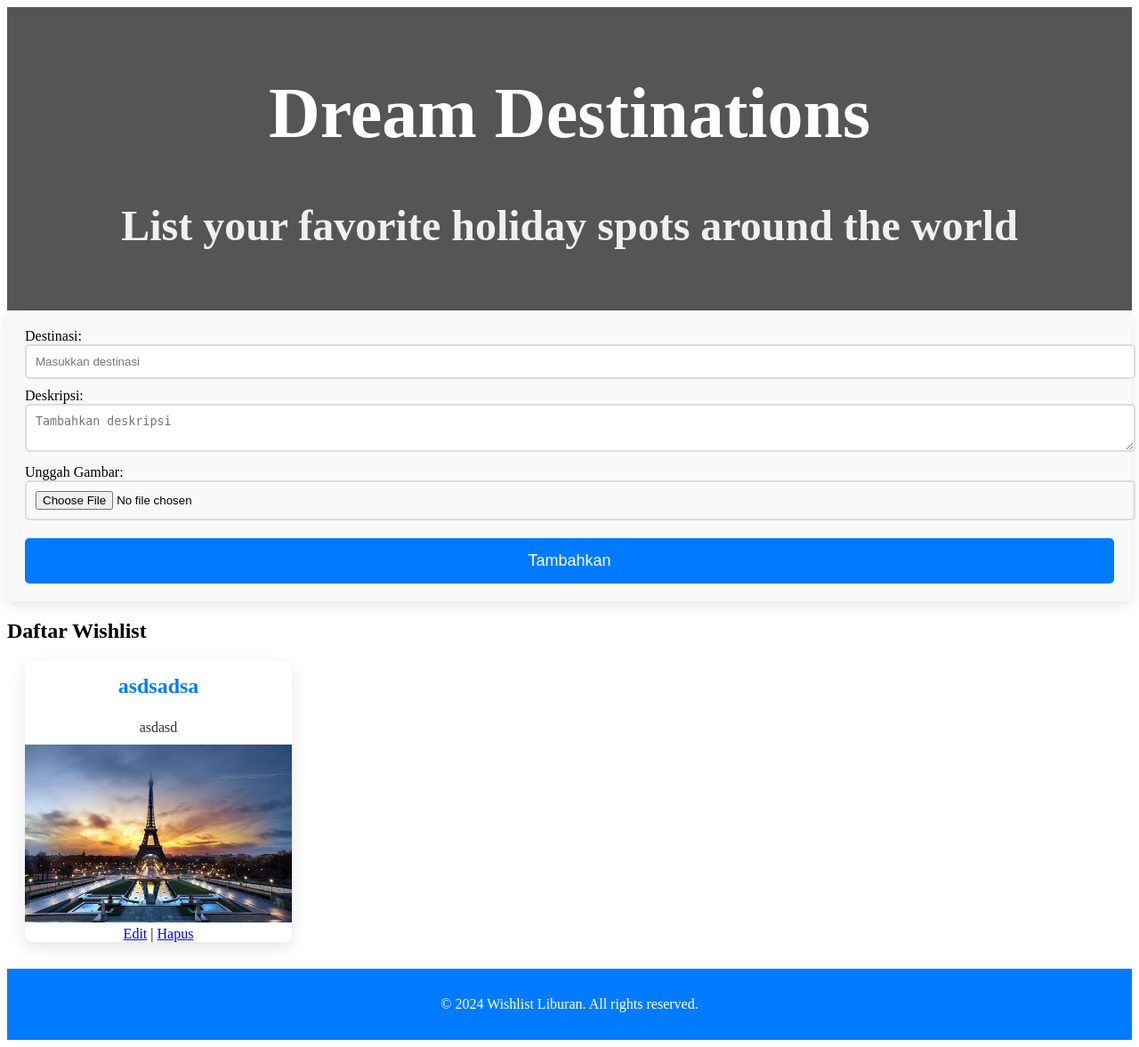
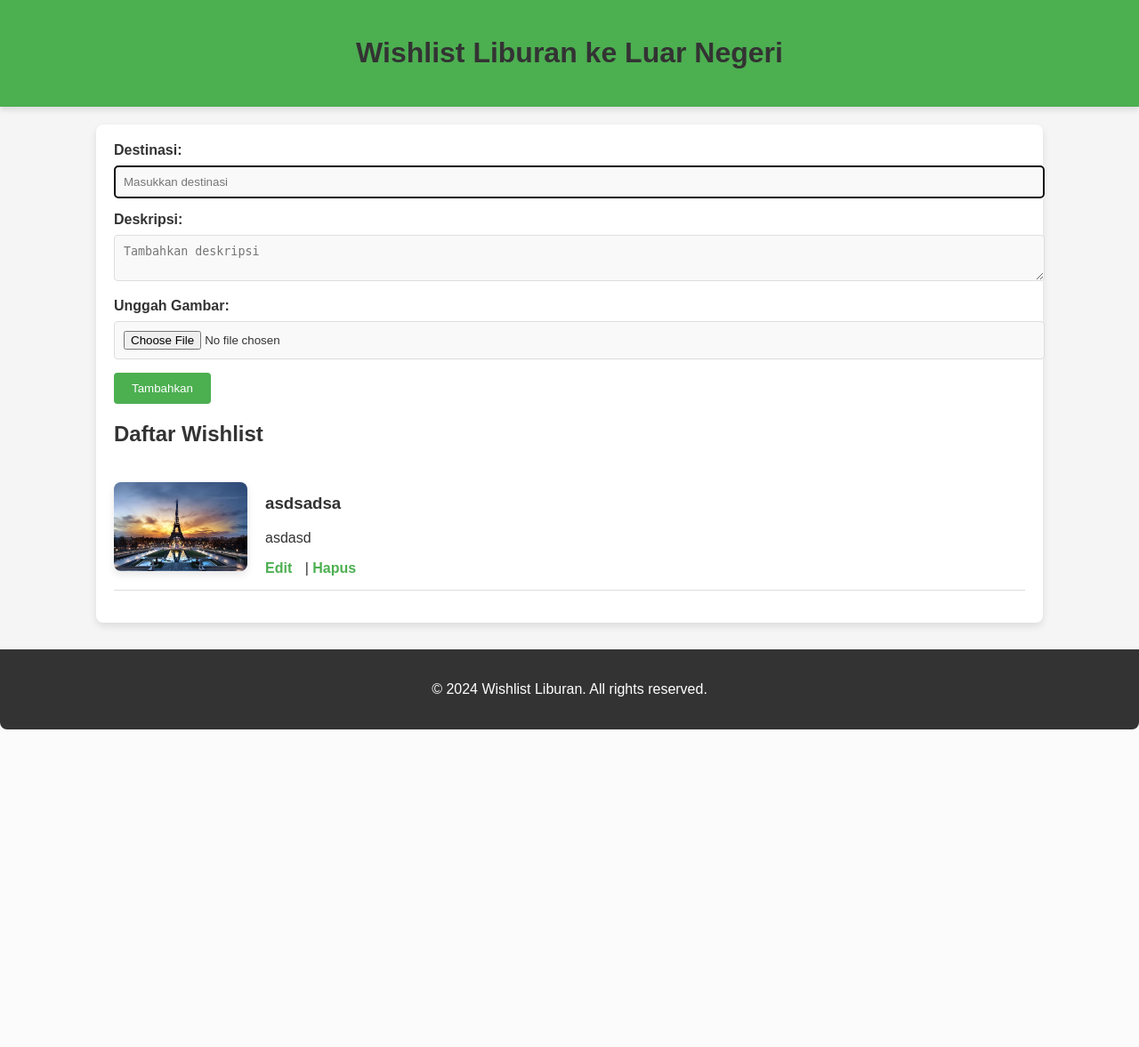
Before and after one commit to manramadhan/wishlist-liburan, a PHP site: page / in a window 1280 px wide. Shown: the whole page at 89% size. After the commit the page ends 820 px from the top, so only its background shows below. Run offline with PHP 8.4, Linux system fonts and the light colour scheme; data comes from the database, SQL or seed files in the repository; both versions use the stored data as it was before the commit.

Commit message:
berhasil

```diff
--- a/add.php
+++ b/add.php
@@ -46,9 +46,7 @@ if ($_SERVER['REQUEST_METHOD'] === 'POST') {
     <meta charset="UTF-8">
     <meta name="viewport" content="width=device-width, initial-scale=1.0">
     <title>Tambah Wishlist Liburan</title>
-    <style>
-        /* Sama seperti pada file sebelumnya */
-    </style>
+    <link rel="stylesheet" href="style.css">
 </head>
 <body>
 
--- /dev/null
+++ b/css/style.css
@@ -0,0 +1,120 @@
+/* Warna yang lebih soft */
+body {
+    background-color: #f5f5f5;
+    color: #333;
+    font-family: Arial, sans-serif;
+    margin: 0;
+    padding: 0;
+}
+
+header {
+    background-color: #4CAF50; /* Hijau lembut */
+    padding: 20px;
+    text-align: center;
+    color: white;
+    box-shadow: 0px 4px 6px rgba(0, 0, 0, 0.1);
+}
+
+h1, h2, h3 {
+    color: #333;
+}
+
+.container, .container-tambah {
+    width: 80%;
+    margin: 0 auto;
+    background-color: white;
+    padding: 20px;
+    box-shadow: 0px 4px 8px rgba(0, 0, 0, 0.1);
+    border-radius: 8px;
+    margin-top: 20px;
+}
+
+.form-wishlist label {
+    font-weight: bold;
+    display: block;
+    margin-bottom: 8px;
+}
+
+.form-wishlist input[type="text"],
+.form-wishlist textarea,
+.form-wishlist input[type="file"] {
+    width: 100%;
+    padding: 10px;
+    margin-bottom: 15px;
+    border: 1px solid #ddd;
+    border-radius: 4px;
+    background-color: #f9f9f9;
+}
+
+.form-wishlist button {
+    background-color: #4CAF50;
+    color: white;
+    border: none;
+    padding: 10px 20px;
+    cursor: pointer;
+    border-radius: 4px;
+    transition: background-color 0.3s ease;
+}
+
+.form-wishlist button:hover {
+    background-color: #45a049;
+}
+
+.wishlist-list {
+    list-style-type: none;
+    padding: 0;
+}
+
+.wishlist-item {
+    border-bottom: 1px solid #ddd;
+    padding: 15px 0;
+    display: flex;
+    align-items: center;
+}
+
+.wishlist-item img {
+    max-width: 150px;
+    height: auto;
+    margin-right: 20px;
+    border-radius: 8px;
+    box-shadow: 0px 4px 8px rgba(0, 0, 0, 0.1);
+}
+
+.action-links {
+    margin-top: 10px;
+}
+
+.action-links a {
+    color: #4CAF50;
+    text-decoration: none;
+    margin-right: 10px;
+    font-weight: bold;
+}
+
+.action-links a:hover {
+    text-decoration: underline;
+}
+
+footer {
+    text-align: center;
+    padding: 20px;
+    background-color: #333;
+    color: white;
+    margin-top: 30px;
+    border-radius: 0px 0px 8px 8px;
+}
+
+/* Tombol kembali di edit.php */
+.btn-back {
+    background-color: #777;
+    color: white;
+    padding: 10px 15px;
+    text-decoration: none;
+    border-radius: 4px;
+    margin-left: 10px;
+    display: inline-block;
+}
+
+.btn-back:hover {
+    background-color: #666;
+}
--- a/index.php
+++ b/index.php
@@ -6,31 +6,29 @@ $db = getDBConnection();
 $results = $db->query('SELECT * FROM wishlist');
 ?>
 
-
 <!DOCTYPE html>
 <html lang="en">
 <head>
     <meta charset="UTF-8">
     <meta name="viewport" content="width=device-width, initial-scale=1.0">
-    <link rel="stylesheet" href="../wishlist-liburan/style.css">
     <title>Wishlist Liburan</title>
+    <link rel="stylesheet" href="/css/style.css">
 </head>
 <body>
 <header>
-        <h1>Dream Destinations</h1>
-        <p>List your favorite holiday spots around the world</p>
+    <h1>Wishlist Liburan ke Luar Negeri</h1>
 </header>
 
 <div class="container">
     <form action="add.php" method="POST" enctype="multipart/form-data" class="form-wishlist">
         <label for="destination">Destinasi:</label>
-            <input type="text" id="destination" name="destination" placeholder="Masukkan destinasi" required><br>
+        <input type="text" id="destination" name="destination" placeholder="Masukkan destinasi" required autocomplete="off" autofocus>
 
         <label for="description">Deskripsi:</label>
-            <textarea id="description" name="description" placeholder="Tambahkan deskripsi"></textarea><br>
+        <textarea id="description" name="description" placeholder="Tambahkan deskripsi"></textarea>
 
         <label for="image">Unggah Gambar:</label>
-            <input type="file" id="image" name="image"><br>
+        <input type="file" id="image" name="image">
 
         <button type="submit" class="btn-submit">Tambahkan</button>
     </form>
@@ -39,14 +37,16 @@ $results = $db->query('SELECT * FROM wishlist');
     <ul class="wishlist-list">
         <?php while ($row = $results->fetchArray()) : ?>
         <li class="wishlist-item">
+            <?php if ($row['image']) : ?>
+            <img src="images/<?php echo $row['image']; ?>" alt="Foto <?php echo $row['destination']; ?>" class="wishlist-image">
+            <?php endif; ?>
+            <div>
                 <h3><?php echo $row['destination']; ?></h3>
                 <p><?php echo $row['description']; ?></p>
-                <?php if ($row['image']) : ?>
-                <img src="images/<?php echo $row['image']; ?>" alt="Foto <?php echo $row['destination']; ?>" width="150">
-                <?php endif; ?>
                 <div class="action-links">
                     <a href="edit.php?id=<?php echo $row['id']; ?>">Edit</a> |
                     <a href="delete.php?id=<?php echo $row['id']; ?>">Hapus</a>
+                </div>
             </div>
         </li>
         <?php endwhile; ?>
--- a/style.css
+++ /dev/null
@@ -1,119 +0,0 @@
-/* Header */
-header {
-    background-color: #555; /* Ubah warna menjadi lebih gelap */
-    color: white;
-    padding: 20px 0;
-    text-align: center;
-    font-size: 2.5em; /* Ukuran teks lebih besar */
-    font-weight: 700; /* Tebal */
-}
-
-header p {
-    font-size: 1.2em;
-    color: #f0f0f0;
-    margin-top: 10px;
-}
-
-/* Form */
-.form-wishlist {
-    background-color: #f9f9f9;
-    padding: 20px;
-    border-radius: 8px;
-    box-shadow: 0 4px 15px rgba(0, 0, 0, 0.1);
-}
-
-.form-wishlist input[type="text"],
-.form-wishlist textarea,
-.form-wishlist input[type="file"] {
-    border-radius: 5px;
-    border: 2px solid #ddd; /* Border lebih tebal dan lebih terang */
-    padding: 10px;
-    width: 100%; /* Lebar penuh */
-    margin-bottom: 10px;
-}
-
-.btn-submit {
-    background-color: #007bff;
-    padding: 15px;
-    font-size: 18px;
-    margin-top: 10px;
-    border-radius: 5px;
-    color: white;
-    border: none;
-    cursor: pointer;
-    width: 100%; /* Lebar penuh */
-}
-
-.btn-submit:hover {
-    background-color: #0056b3; /* Warna lebih gelap saat hover */
-}
-
-/* Wishlist Items */
-.wishlist-list {
-    display: grid;
-    grid-template-columns: repeat(auto-fit, minmax(200px, 1fr)); /* Menggunakan grid */
-    gap: 20px;
-    padding: 0 20px; /* Menambahkan padding */
-}
-
-.wishlist-item {
-    background-color: white;
-    border-radius: 8px;
-    overflow: hidden;
-    box-shadow: 0 6px 18px rgba(0, 0, 0, 0.1);
-    transition: 0.3s ease;
-    max-width: 300px;
-    text-align: center; /* Konten di tengah */
-}
-
-.wishlist-item:hover {
-    transform: translateY(-5px);
-    box-shadow: 0 12px 24px rgba(0, 0, 0, 0.2);
-}
-
-.wishlist-item img {
-    width: 100%;
-    height: 200px;
-    object-fit: cover;
-}
-
-.wishlist-item h3 {
-    font-size: 1.5em;
-    color: #007bff;
-    margin-top: 15px;
-}
-
-.wishlist-item p {
-    font-size: 1em;
-    margin: 10px;
-    color: #333;
-}
-
-/* Footer */
-footer {
-    background-color: #007bff;
-    color: white;
-    padding: 15px 0;
-    font-size: 1em;
-    text-align: center;
-    position: relative;
-    bottom: 0;
-    width: 100%;
-    margin-top: 30px;
-}
-
-/* Responsive Design */
-@media (max-width: 768px) {
-    .wishlist-list {
-        grid-template-columns: 1fr; /* Kolom tunggal pada perangkat kecil */
-        gap: 10px;
-    }
-
-    .form-wishlist {
-        padding: 15px;
-    }
-
-    .wishlist-item {
-        max-width: 100%; /* Agar lebar penuh di perangkat kecil */
-    }
-}
```
Also changed, not shown: edit.php (+2 -6 lines), README.md, database.db (deleted), images/dilan-1990.jpg (added), images/fuji-web.jpg (renamed from fuji-web.jpg), images/perahu-kertas.jpg (added), wishlist.db, 3 other files. Lines whose indentation alone changed are shown as unchanged.
